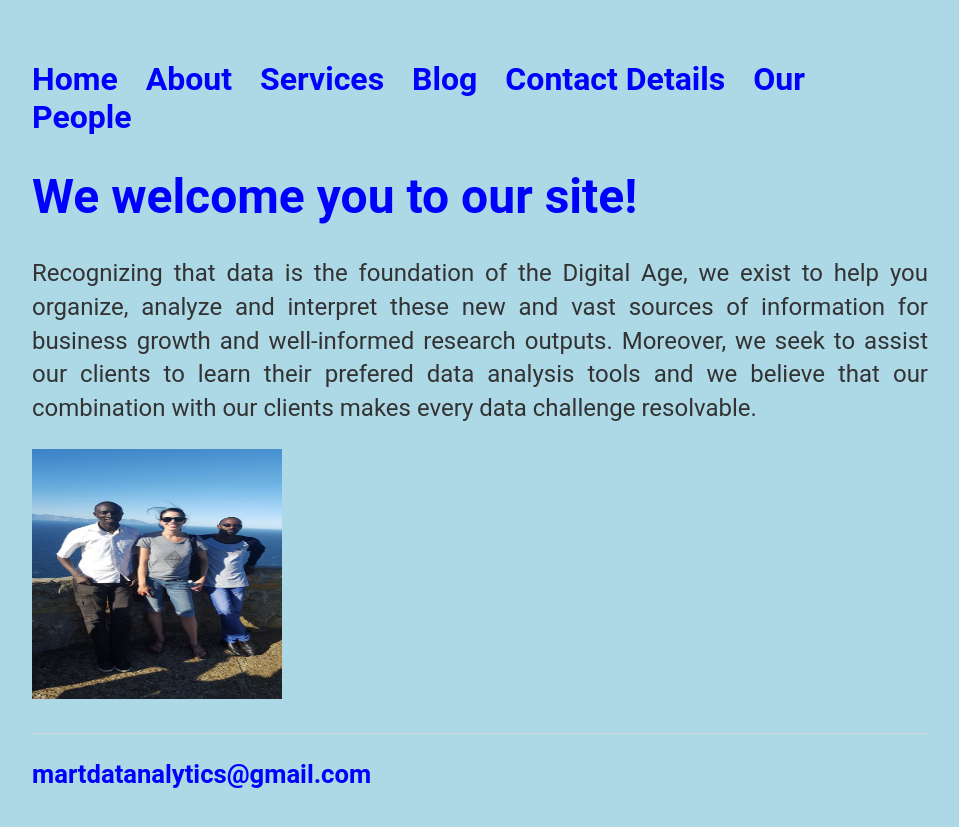
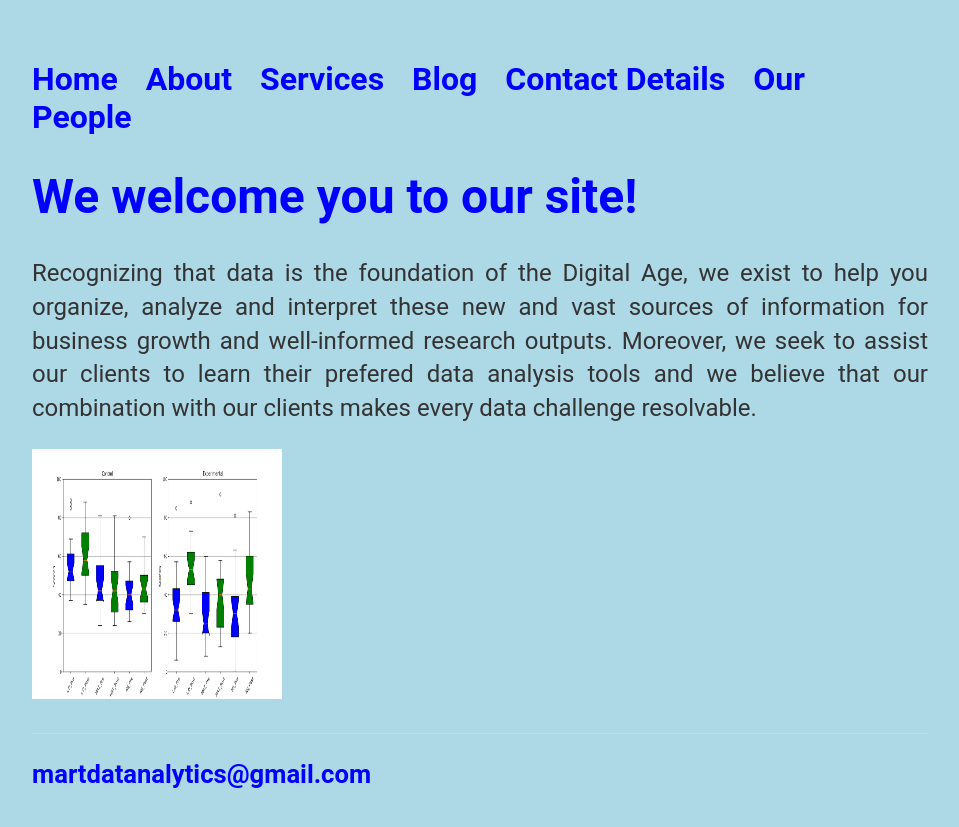
Before and after one commit to martdatanalytics/martdatanalytics.github.io, a Jekyll site: the page built from index.html, in a window 1280 px wide. Shown: the top 827 px of the page, without its empty margins (160-1119 px from the left). Built offline with Jekyll 4.4.1, drawn with Linux system fonts in a browser that asks for light colours.

Commit message:
Update index.html

```diff
--- a/index.html
+++ b/index.html
@@ -9,6 +9,6 @@ title: MartDat Analytics Inc
 	our clients to learn their prefered data analysis tools and we believe that our combination with our clients makes every
 	data challenge resolvable.</p>
 
-	<p><img src="/images/Background.jpg",alt="Picture of Martin", width="250", height="250",align="left"> </p>
+	<p><img src="/images/Boxplot.png",alt="Picture of Martin", width="250", height="250",align="left"> </p>
 
 </div><!-- /.blurb -->
```
